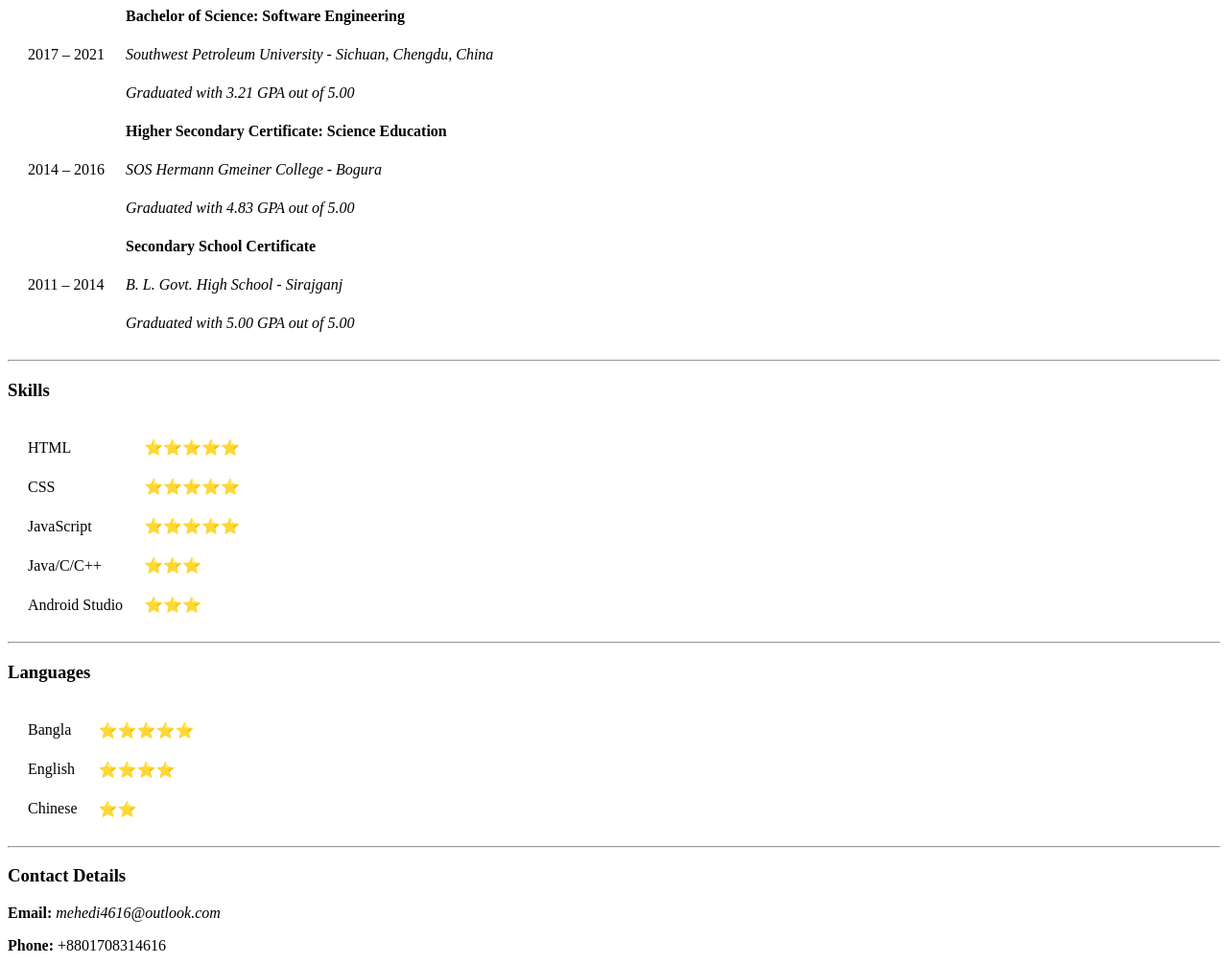
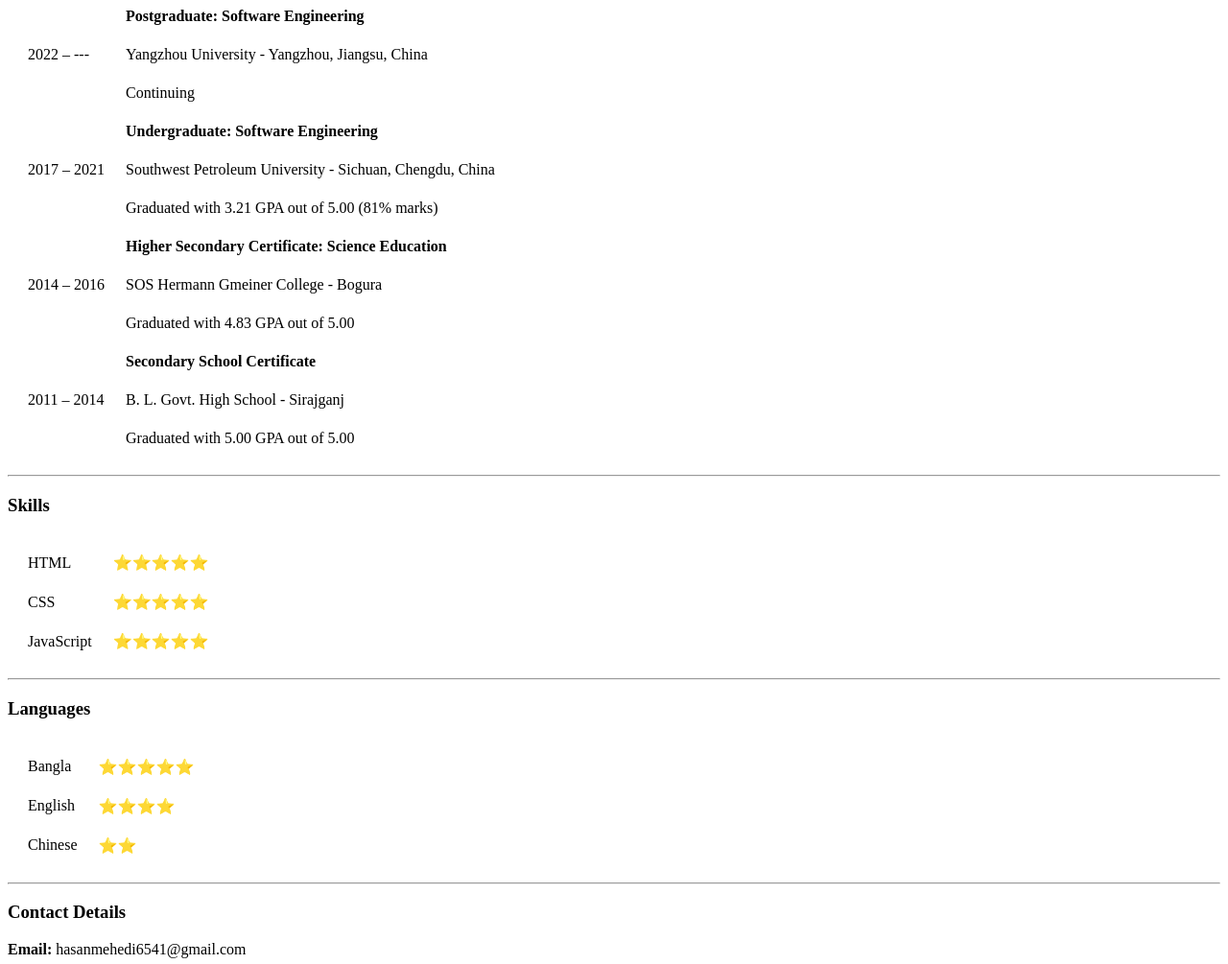
Before and after one commit to mehedi-hasan16/my-first-website, a plain HTML site: page index.html in a window 1280 px wide. Shown: the part 490-1495 px from the top of the page at 96% size. Drawn offline with Linux system fonts and the light colour scheme.

Commit message:
second commit

```diff
--- a/index.html
+++ b/index.html
@@ -41,22 +41,38 @@
 
        </thead>
            <tbody>
+            <tr>
+                <td rowspan="3">2022 – ---</td>
 
-            <tr>
-                <td rowspan="3">2017 – 2021</td>
-
-            <td><b>Bachelor of Science: Software Engineering</b></td>
+            <td><b>Postgraduate: Software Engineering</b></td>
 
 
             </tr>
 
             <tr>
 
-                <td><em>Southwest Petroleum University - Sichuan, Chengdu, China </em></td>
+                <td> Yangzhou University - Yangzhou, Jiangsu, China  </td>
             </tr>
 
              <tr>
-                 <td><em>Graduated with 3.21 GPA out of 5.00</em></td>
+                 <td> Continuing </td>
+             </tr>
+
+            <tr>
+                <td rowspan="3">2017 – 2021</td>
+
+            <td><b>Undergraduate: Software Engineering</b></td>
+
+
+            </tr>
+
+            <tr>
+
+                <td> Southwest Petroleum University - Sichuan, Chengdu, China  </td>
+            </tr>
+
+             <tr>
+                 <td> Graduated with 3.21 GPA out of 5.00 (81% marks) </td>
              </tr>
 
              <tr>
@@ -69,11 +85,11 @@
 
             <tr>
 
-                <td><em>SOS Hermann Gmeiner College - Bogura</em></td>
+                <td> SOS Hermann Gmeiner College - Bogura </td>
             </tr>
 
              <tr>
-                 <td><em>Graduated with 4.83 GPA out of 5.00</em></td>
+                 <td> Graduated with 4.83 GPA out of 5.00 </td>
              </tr>
 
              <tr>
@@ -86,11 +102,11 @@
 
             <tr>
 
-                <td><em>B. L. Govt. High School - Sirajganj</em></td>
+                <td> B. L. Govt. High School - Sirajganj </td>
             </tr>
 
              <tr>
-                 <td><em>Graduated with 5.00 GPA out of 5.00</em></td>
+                 <td> Graduated with 5.00 GPA out of 5.00 </td>
              </tr>
 
            </tbody>
@@ -115,15 +131,6 @@
     <tr>
         <td>JavaScript</td>
         <td>⭐⭐⭐⭐⭐</td>
-    </tr>
-
-    <tr>
-        <td>Java/C/C++</td>
-        <td>⭐⭐⭐</td>
-    </tr>
-    <tr>
-        <td>Android Studio</td>
-        <td>⭐⭐⭐</td>
     </tr>
 </table>
 
@@ -151,11 +158,7 @@
 
 <h3>Contact Details</h3>
 
-<p><b>Email: </b> <em>mehedi4616@outlook.com</em></p>
-<p><b>Phone: </b> +8801708314616</p>
-
-<a href="https://github.com/mehedi-hasan16" target="_blank"><i class="fa fa-github" style="font-size:36px"></i></a>
-<a href="https://www.linkedin.com/in/mehedi-hasan-8302aa163/"target="_blank"><i class="fa fa-linkedin-square" style="font-size:36px"></i></i></a>
+<p><b>Email: </b>  hasanmehedi6541@gmail.com </p>
 
 
 
```
